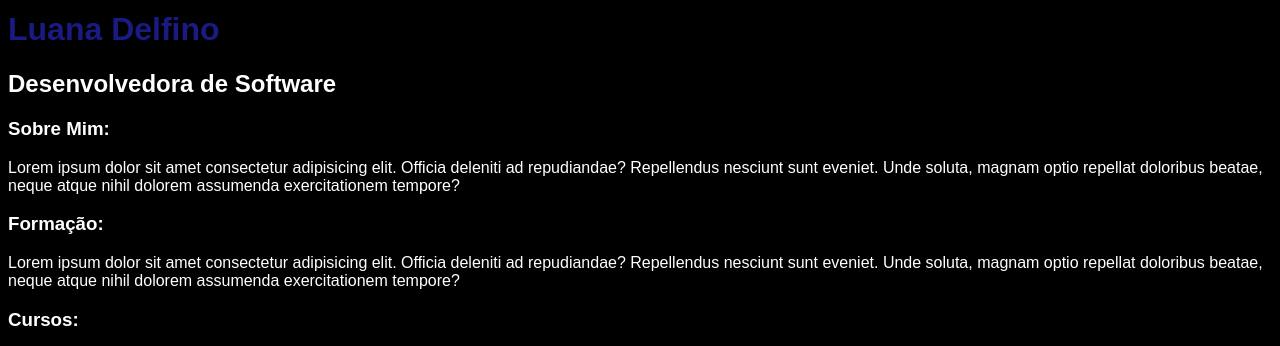
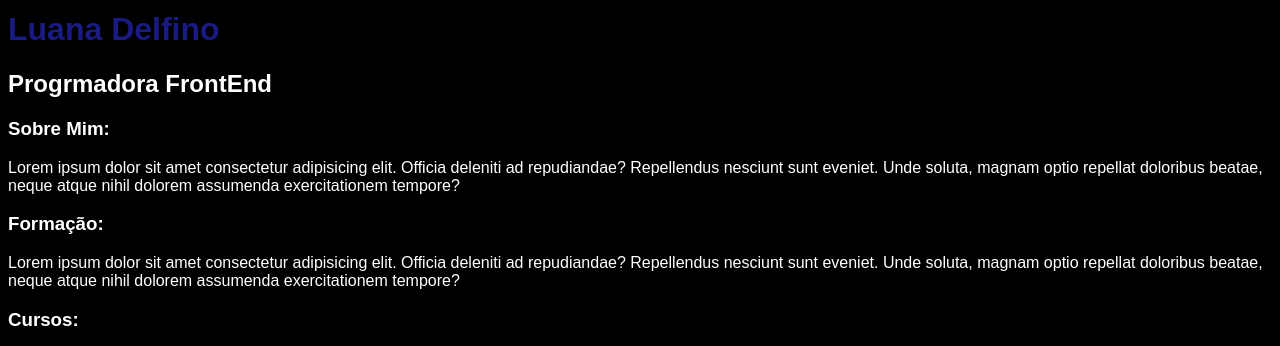
Before and after one commit to Ludelfino24/assets-LD, a plain HTML site: page index.html in a window 1280 px wide. Shown: the part 256-602 px from the top of the page. Drawn offline with Linux system fonts and the light colour scheme.

Commit message:
Update index.html alteração titulo

```diff
--- a/index.html
+++ b/index.html
@@ -25,7 +25,7 @@
             <img src="img/luana.png" alt="foto luana">
         </div>
         <h1>Luana Delfino</h1>
-        <h2>Desenvolvedora de Software</h2>
+        <h2>Progrmadora FrontEnd</h2>
     </header>
     <main>
         <section>
```
Lines whose indentation alone changed are shown as unchanged.
